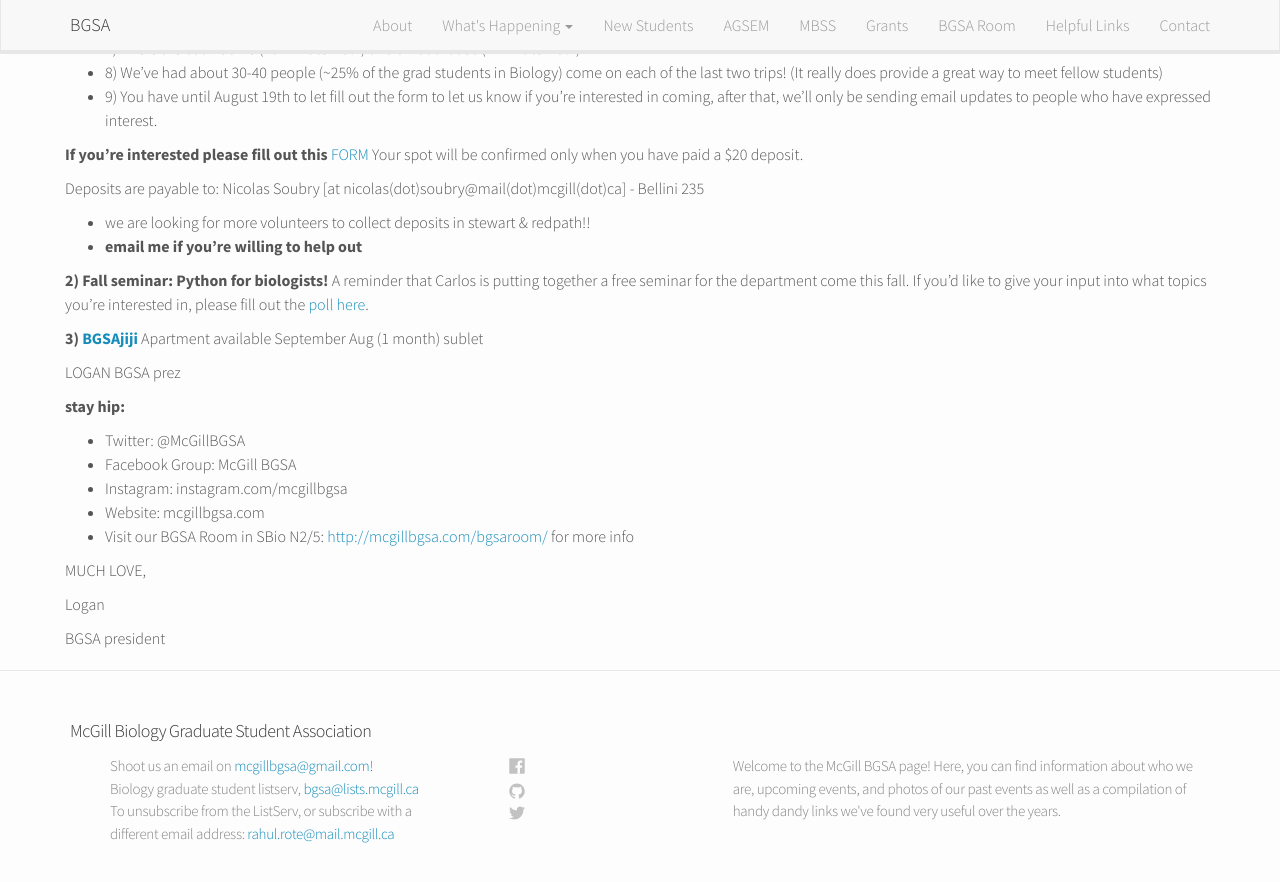
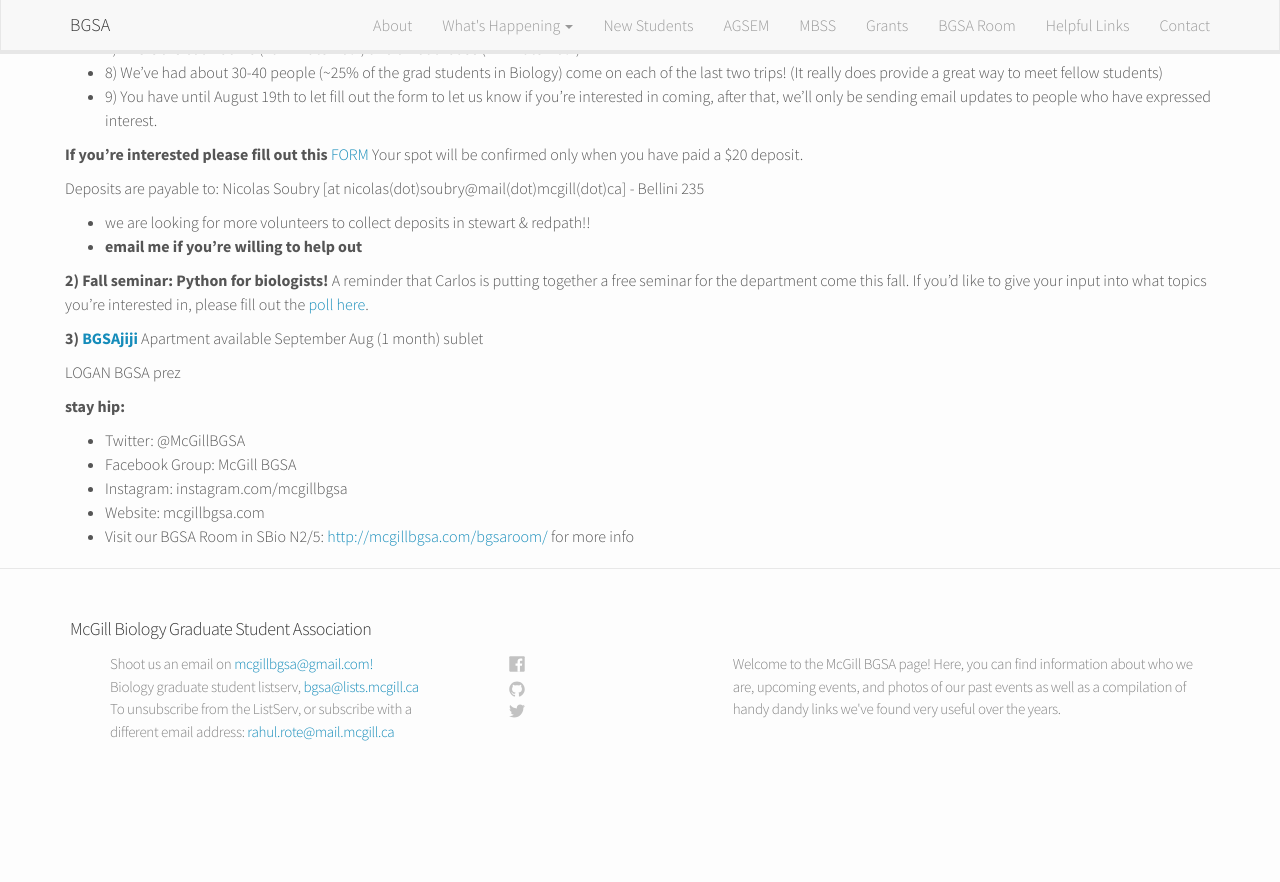
Before and after one commit to McGillBGSA/McGillBGSA.github.io, a Jekyll site: the page built from _posts/2016-08-04-Fall_Camping_signup.md, in a window 1280 px wide and 900 px high, scrolled down 659 px. Shown: the top 882 px of the window. Built offline with Jekyll 4.4.1, drawn with Linux system fonts in a browser that asks for light colours; nearby versions of some CDN libraries; after the commit the page ends 1457 px from its top, so only the background shows below that.

Commit message:
removed extra sign off

```diff
--- a/_posts/2016-08-04-Fall_Camping_signup.md
+++ b/_posts/2016-08-04-Fall_Camping_signup.md
@@ -50,10 +50,3 @@ __stay hip:__
  - Instagram: instagram.com/mcgillbgsa
  - Website: mcgillbgsa.com
  - Visit our BGSA Room in SBio N2/5: [http://mcgillbgsa.com/bgsaroom/](http://mcgillbgsa.com/bgsaroom/) for more info
-
-
-MUCH LOVE,
-
-Logan
-
-BGSA president
```
